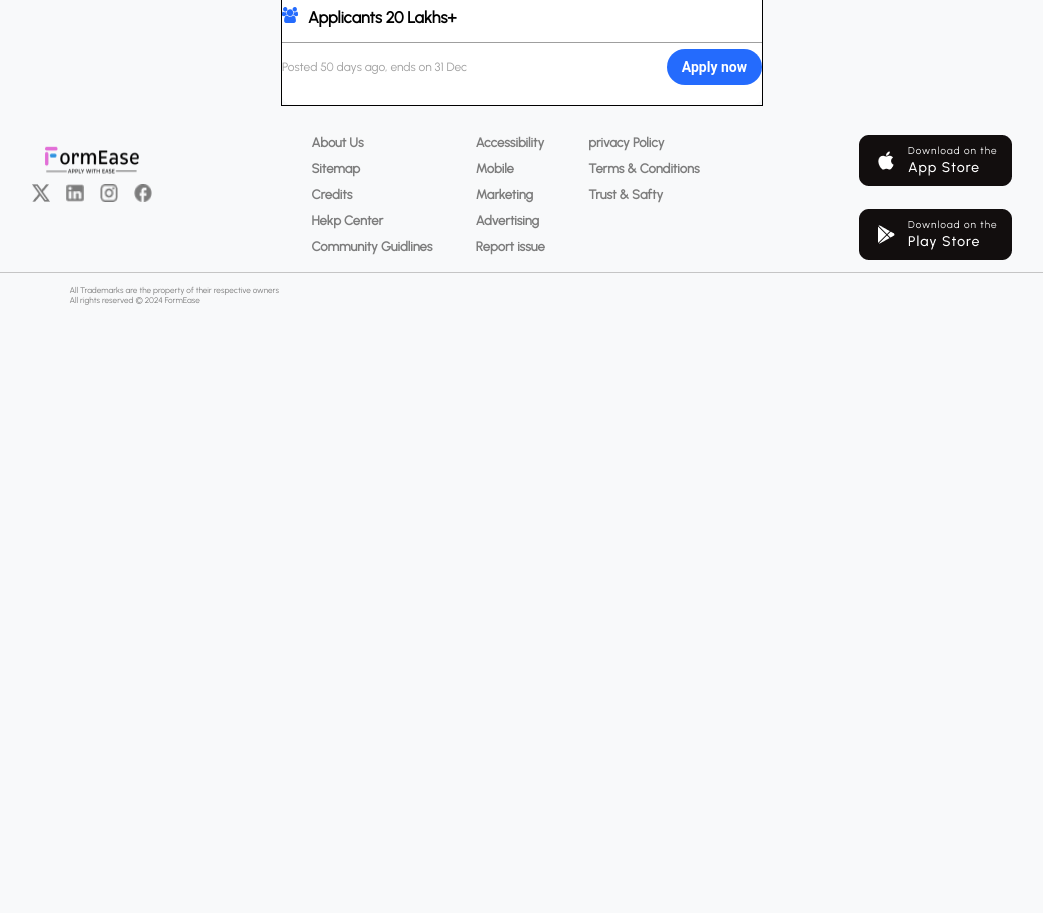
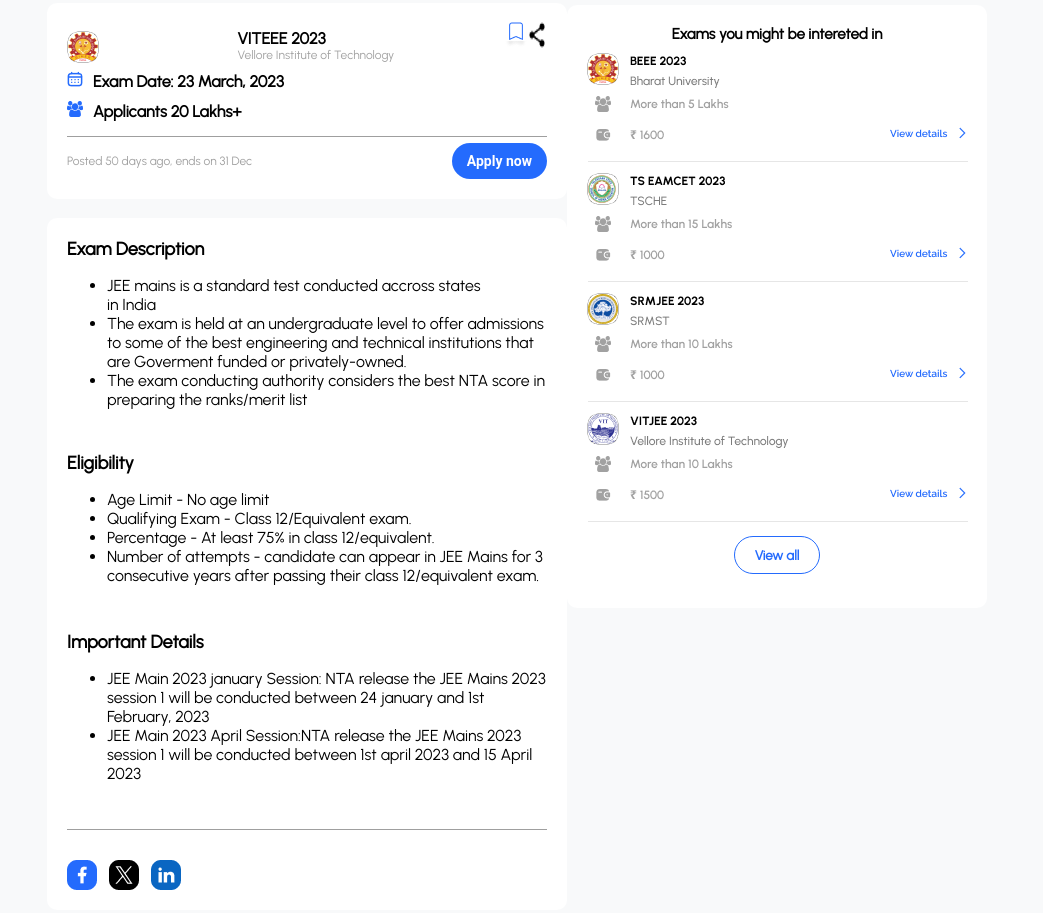
Before and after one commit to Chetan51423/IntelFill_Dashboard, a React app: page / in a window 1280 px wide. Shown: the part 976-1889 px from the top of the page, without its empty margins (118-1161 px from the left). Before the commit the page ends 1310 px from the top, so only its background shows below. Built offline with nearby package versions, Linux system fonts and the light colour scheme.

Commit message:
Exam details page added

```diff
--- a/Style.css
+++ b/Style.css
@@ -8,10 +8,7 @@
     justify-content: center;
   }
 
-/* body {
-display: flex;
-flex-direction: column;
-} */
+
 .main
 {
     flex: 1;
@@ -22,11 +19,11 @@
     width: 1280px;
     height: 100px;
     color: white;
-    /* border: 5px solid lightcoral; */
+
     display: flex;
     justify-content: center;
     align-items: center;
-    /* border-bottom: 1px solid black; */
+
     box-shadow: 0px 13px 10px -15px #111;
 
 }
@@ -34,9 +31,9 @@
 {
     width: 980px;
     height: 50px;
-    /* border: 5px solid rgb(245, 53, 53); */
+
     display: flex;
-    /* justify-content: center; */
+
     align-items: center;
 
 }
@@ -48,7 +45,7 @@
     justify-content:space-between;
     align-items: center;
 
-    /* color: black; */
+
 
 }
 .Userlogo
@@ -75,11 +72,7 @@
 {
     width: 1280px;
     height: 183px;
-    /* display: flex; */
-    /* flex-direction: column;/ */
-    /* justify-content: space-between; */
-    /* align-items: end; */
-    /* justify-content: center; */
+
 }
 .group-391
 {
@@ -120,10 +113,9 @@
     width: 388px;
     height: 116px;
     display: flex;
-    /* flex-direction: row; */
-    /* align-items: stretch; */
+
     justify-content: space-between;
-    /* border: 2px solid black; */
+
 
 }
 .group-388-list
@@ -298,7 +290,7 @@
     display: flex;
     flex-direction: column;
     justify-content: space-between;
-    /* align-items: center;  */
+
 
     margin-left: 75px;
 
@@ -342,8 +334,7 @@
 }
 .bookmark
 {
-    /* text-align: right; */
-    /* margin-left: 42px; */
+
     margin-bottom: 23px;;
 }
 .exam-logo
@@ -362,9 +353,9 @@
     height: 36px;
     display: flex;
     flex-direction: column;
-    /* margin-left: -20px; */
+
     white-space: nowrap;
-    margin-left: -250px;
+    /* margin-left: -250px; */
 
 }
 .exam-name-year
@@ -384,7 +375,7 @@
 }
 .group-56
 {
-    /* border: 1px solid black; */
+
     font-family: "Urbanist";
     height: 30px;
     width: 120px;
@@ -483,12 +474,18 @@
 {
     height: 980px;
     width: 980;
-    border: 1px solid black;
+
+    display: flex;
+
+    justify-content: space-between;
+
+
+}
+.exam-detail-mainpage-col1
+{
     display: flex;
     flex-direction: column;
     justify-content: space-between;
-
-
 }
 .Exam-detail_page
 {
@@ -575,3 +572,120 @@
     font-family: "Urbanist";
     font-weight: bolder;
 }
+
+/* =============================================================================== */
+
+.details
+{
+    width: 520px;
+    height: 692px;
+    display: flex;
+    flex-direction: column;
+    justify-content: center;
+    align-items: center;
+    background-color: #FFFFFF;
+    border-radius: 10px;
+    margin-bottom: 30px;
+
+}
+.exam-description
+{
+    width: 480px;
+    height: 184px;
+    display: flex;
+    flex-direction: column;
+}
+.exam-desc-text
+{
+    font-family: "Urbanist";
+    font-weight: bolder;
+    font-size: 18px;
+}
+
+.group-398
+{
+    width: 480px;
+    height: 652px;
+    display: flex;
+    flex-direction: column;
+    justify-content: space-between  ;
+
+
+}
+.social-media
+{
+    width: 114px;
+    height: 30px;
+}
+/* li {
+    list-style-type: none;
+    font-size: small;
+  }
+
+  li:before {
+    content: '\2022';
+    font-size: 40px;
+    margin-right: 10px;
+
+  } */
+.exam-dec-ul
+{
+
+    font-size: 15.9px;
+    font-family: "Urbanist";
+    list-style-type: disc;
+
+
+}
+/* =========================================================== */
+
+.Group-113
+{
+    width: 308px;
+    height: 108px;
+}
+.exam-sug
+{
+    width: 420px;
+    height: 603px;
+    background-color: #FFFFFF;
+    border-radius: 10px;
+    /* border: 2px solid black; */
+    margin-top: 45px;
+    display: flex;
+    justify-content: center;
+    align-items: center;
+    margin-right: 10px;
+}
+/* .xx
+{
+    display: flex;
+} */
+.group-120
+{
+    width: 380px;
+    height: 563px;
+    display: flex;
+    flex-direction: column;
+    /* justify-content: center; */
+    align-items: center;
+
+}
+.intersted-exam-msg
+{
+    font-family: "Urbanist";
+    font-weight:900;
+    font-size: 15px;
+    margin-bottom: 10px;
+}
+.intersted-exam-view-all
+{
+    margin: auto;
+    color: #246BFD;
+    font-family: "Urbanist";
+    font-weight: bolder;
+    font-size: smaller;
+    border: 1px solid #246BFD;
+    padding: 10px 20px 10px 20px;
+    border-radius: 20px;
+}
--- /dev/null
+++ b/src/Components/Exam_Details_page/Details_/Detail.js
@@ -0,0 +1,12 @@
+import Group_398 from "./Group_398"
+
+
+const Details = () => {
+  return (
+    <div className="details">
+      <Group_398/>
+    </div>
+  )
+}
+
+export default Details
--- /dev/null
+++ b/src/Components/Exam_Details_page/Details_/Eligibility.js
@@ -0,0 +1,17 @@
+
+const Eligibility = () => {
+  return (
+    <div>
+      <span className="exam-desc-text">Eligibility</span>
+      <ul className="exam-dec-ul">
+        <li><span>Age Limit - No age limit</span></li>
+        <li><span>Qualifying Exam - Class 12/Equivalent exam.</span></li>
+        <li><span>Percentage - At least 75% in class 12/equivalent.</span></li>
+        <li><span>Number of attempts - candidate can appear in JEE Mains for 3 <br />consecutive years after passing their class 12/equivalent exam. </span></li>
+
+      </ul>
+    </div>
+  )
+}
+
+export default Eligibility
--- /dev/null
+++ b/src/Components/Exam_Details_page/Details_/Exam_description.js
@@ -0,0 +1,16 @@
+
+
+const Exam_description = () => {
+  return (
+    <div className="exam-description">
+      <span className="exam-desc-text">Exam Description</span>
+      <ul className="exam-dec-ul">
+        <li><span>JEE mains is a standard test conducted accross states<br/>in India</span></li>
+        <li><span>The exam is held at an undergraduate level to offer admissions <br/> to some of the best engineering and technical institutions that <br /> are Goverment funded or privately-owned.</span></li>
+        <li><span>The exam conducting authority considers the best NTA score in <br /> preparing the ranks/merit list</span></li>
+      </ul>
+    </div>
+  )
+}
+
+export default Exam_description
--- /dev/null
+++ b/src/Components/Exam_Details_page/Details_/Group_398.js
@@ -0,0 +1,18 @@
+import Exam_description from "./Exam_description"
+import Eligibility from "./Eligibility"
+import Important_details from "./Important_details"
+import Line from "../Exam_details/Line"
+import Social_media from '../asets3/Social_Media_cons.png'
+const Group_398 = () => {
+  return (
+    <div className="group-398">
+      <Exam_description/>
+      <Eligibility/>
+      <Important_details/>
+      <Line/>
+      <img src={Social_media} alt="" className="social-media"/>
+    </div>
+  )
+}
+
+export default Group_398
--- /dev/null
+++ b/src/Components/Exam_Details_page/Details_/Important_details.js
@@ -0,0 +1,16 @@
+
+
+const Important_details = () => {
+  return (
+    <div>
+      <span className="exam-desc-text">Important Details</span>
+      <ul className="exam-dec-ul">
+        <li><span>JEE Main 2023 january Session: NTA release the JEE Mains 2023 <br />session 1 will be conducted between 24 january and 1st <br /> February, 2023</span></li>
+        <li><span>JEE Main 2023 April Session:NTA release the JEE Mains 2023 <br />session 1 will be conducted between 1st april 2023 and 15 April <br />2023</span></li>
+
+      </ul>
+    </div>
+  )
+}
+
+export default Important_details
--- /dev/null
+++ b/src/Components/Exam_Details_page/Exam_Suggestions/Exam_suggestion.js
@@ -0,0 +1,12 @@
+import Group_120 from "./Group_120"
+
+
+const Exam_suggestion = () => {
+  return (
+    <div className="exam-sug">
+      <Group_120/>
+    </div>
+  )
+}
+
+export default Exam_suggestion
--- /dev/null
+++ b/src/Components/Exam_Details_page/Exam_Suggestions/Group_120.js
@@ -0,0 +1,14 @@
+
+
+import imgg from '../asets3/Group118.png'
+const Group_120 = () => {
+  return (
+    <div className="group-120">
+        <span className='intersted-exam-msg'>Exams you might be intereted in</span>
+        <img src={imgg} alt="" className="group-120-img"/>
+        <span className='intersted-exam-view-all'>View all</span>
+    </div>
+  )
+}
+
+export default Group_120
--- a/src/Components/Exam_Details_page/Exam_details_mainPage.js
+++ b/src/Components/Exam_Details_page/Exam_details_mainPage.js
@@ -1,12 +1,18 @@
 import Back from './Back'
 import Exam_details from './Exam_details/Exam_details'
+// import Details from '../Exam_Details_page/Details_/Detail'
+import Details1 from '../Exam_Details_page/Details_/Detail'
+import Exam_suggestion from './Exam_Suggestions/Exam_suggestion'
 
 const Exam_details_mainPage = () => {
   return (
     <div className="exam-detail-mainpage">
-      <Back/>
-      <Exam_details/>
-
+        <div className='exam-detail-mainpage-col1'>
+        <Back/>
+        <Exam_details/>
+        <Details1/>
+        </div >
+        <Exam_suggestion/>
     </div>
   )
 }
--- a/src/Index.js
+++ b/src/Index.js
@@ -12,11 +12,11 @@
         <>
         <div className="main">
             <Nav_Bar/>
-                {/* <div className='page-body'>
+                <div className='page-body'>
                     <Add/>
                     <Recommended_Exams/>
                     <Recent_Exams/>
-                </div> */}
+                </div>
                 <div className="Exam-detail_page">
                     <Exam_details_mainPage/>
                 </div>
```
Also changed, not shown: src/Components/Exam_Details_page/asets3/Group118.png (added).
